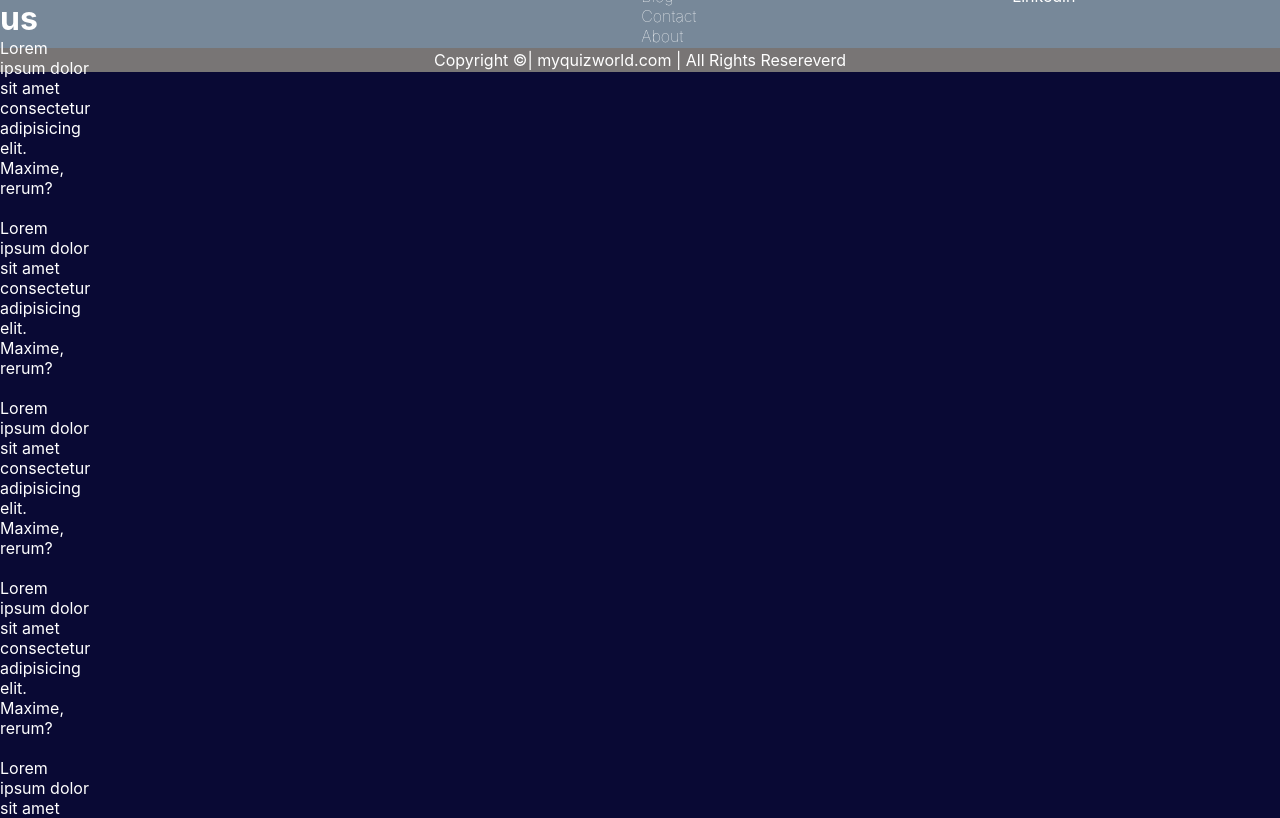
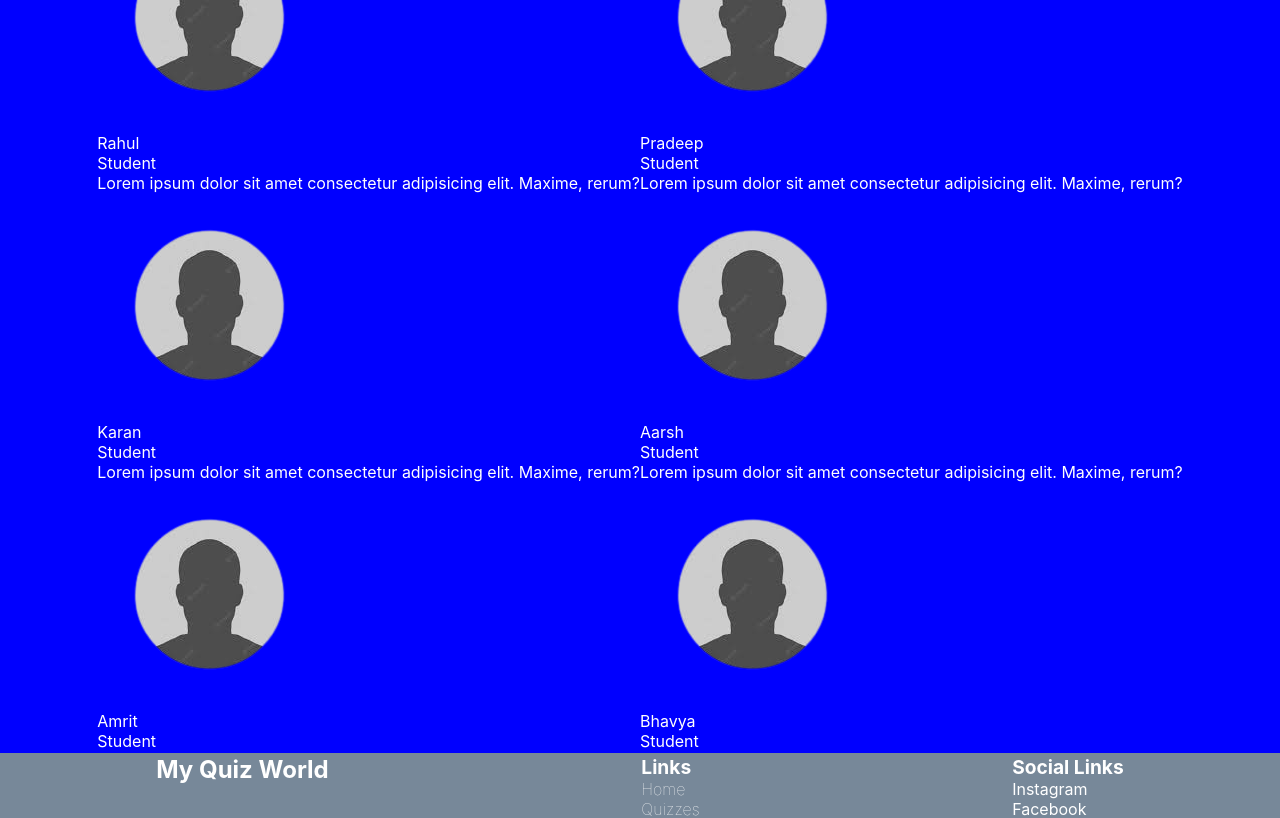
Before and after one commit to pradeepkumar-es/myquizworld, a React (Create React App) app: page / in a window 1280 px wide. Shown: the part 1440-2258 px from the top of the page. Built offline with nearby package versions, Linux system fonts and the light colour scheme.

Commit message:
home testimonials

```diff
--- a/src/Components/Home.js
+++ b/src/Components/Home.js
@@ -8,9 +8,11 @@ import {FcIdea} from 'react-icons/fc'
 import {BiTimer} from 'react-icons/bi'
 import {TbDeviceAnalytics} from 'react-icons/tb'
 import {BsBook} from 'react-icons/bs'
+import profileimg from '../images/profile.png'
 
 
 const Home = () => {
+  const tm =["Rahul", "Pradeep", "Karan", "Aarsh", "Amrit", "Bhavya"];
   return (
     <div className={Styles.home}>
       <div className={Styles.getstarted}>
@@ -70,41 +72,41 @@ const Home = () => {
       <div className={Styles.tmContainers}>
           <div className={Styles.tm1}>
             <p>Lorem ipsum dolor sit amet consectetur adipisicing elit. Maxime, rerum?</p>
-            <div className="img"><img src="" alt="" /></div>
-            <div className="name"></div>
-            <div className="position"></div>
+            <div className="img"><img src={profileimg} alt="" /></div>
+            <div className="name">{tm[0]}</div>
+            <div className="position">Student</div>
           </div>
           <div className={Styles.tm2}>
             <p>Lorem ipsum dolor sit amet consectetur adipisicing elit. Maxime, rerum?</p>
-            <div className="img"><img src="" alt="" /></div>
-            <div className="name"></div>
-            <div className="position"></div>
+            <div className="img"><img src={profileimg} alt="" /></div>
+            <div className="name">{tm[1]}</div>
+            <div className="position">Student</div>
           </div>
           <div className={Styles.tm3}>
             <p>Lorem ipsum dolor sit amet consectetur adipisicing elit. Maxime, rerum?</p>
-            <div className="img"><img src="" alt="" /></div>
-            <div className="name"></div>
-            <div className="position"></div>
+            <div className="img"><img src={profileimg} alt="" /></div>
+            <div className="name">{tm[2]}</div>
+            <div className="position">Student</div>
           </div>
           <div className={Styles.tm4}>
             <p>Lorem ipsum dolor sit amet consectetur adipisicing elit. Maxime, rerum?</p>
-            <div className="img"><img src="" alt="" /></div>
-            <div className="name"></div>
-            <div className="position"></div>
+            <div className="img"><img src={profileimg} alt="" /></div>
+            <div className="name">{tm[3]}</div>
+            <div className="position">Student</div>
           </div>
           <div className={Styles.tm5}>
             <p>Lorem ipsum dolor sit amet consectetur adipisicing elit. Maxime, rerum?</p>
-            <div className="img"><img src="" alt="" /></div>
-            <div className="name"></div>
-            <div className="position"></div>
+            <div className="img"><img src={profileimg} alt="" /></div>
+            <div className="name">{tm[4]}</div>
+            <div className="position">Student</div>
           </div>
           <div className={Styles.tm6}>
             <p>Lorem ipsum dolor sit amet consectetur adipisicing elit. Maxime, rerum?</p>
-            <div className="img"><img src="" alt="" /></div>
-            <div className="name"></div>
-            <div className="position"></div>
+            <div className="img"><img src={profileimg} alt="" /></div>
+            <div className="name">{tm[5]}</div>
+            <div className="position">Student</div>
           </div>
-          </div>
+      </div>
     </div>
     </div>
   )
--- a/src/Components/Styles/Home.module.css
+++ b/src/Components/Styles/Home.module.css
@@ -82,17 +82,27 @@ a{
 }
 
 .home .testimonials{
-    background-color: blanchedalmond;
-    height: 100px;
-    width: 50px;
-
+    padding: 2px;
+    background-color: blue;
 }
 .home .testimonials h3{
     color: yellow;
     text-align: center;
 }
+.home .testimonials h1{
+    color: white;
+    text-align: center;
+}
 .home .testimonials .tmContainers {
     display: flex;
     flex-wrap: wrap;
-    flex-direction: row;
+    justify-content: center;
+
 }
+.home .testimonials .tmContainers .tm1 .tm2 .tm3 .tm4 .tm5 .tm6 {
+    border: 2px;
+    border-style: solid;
+    border-color: aliceblue;
+    padding: 110px;
+    background-color: blueviolet;
+}
```
